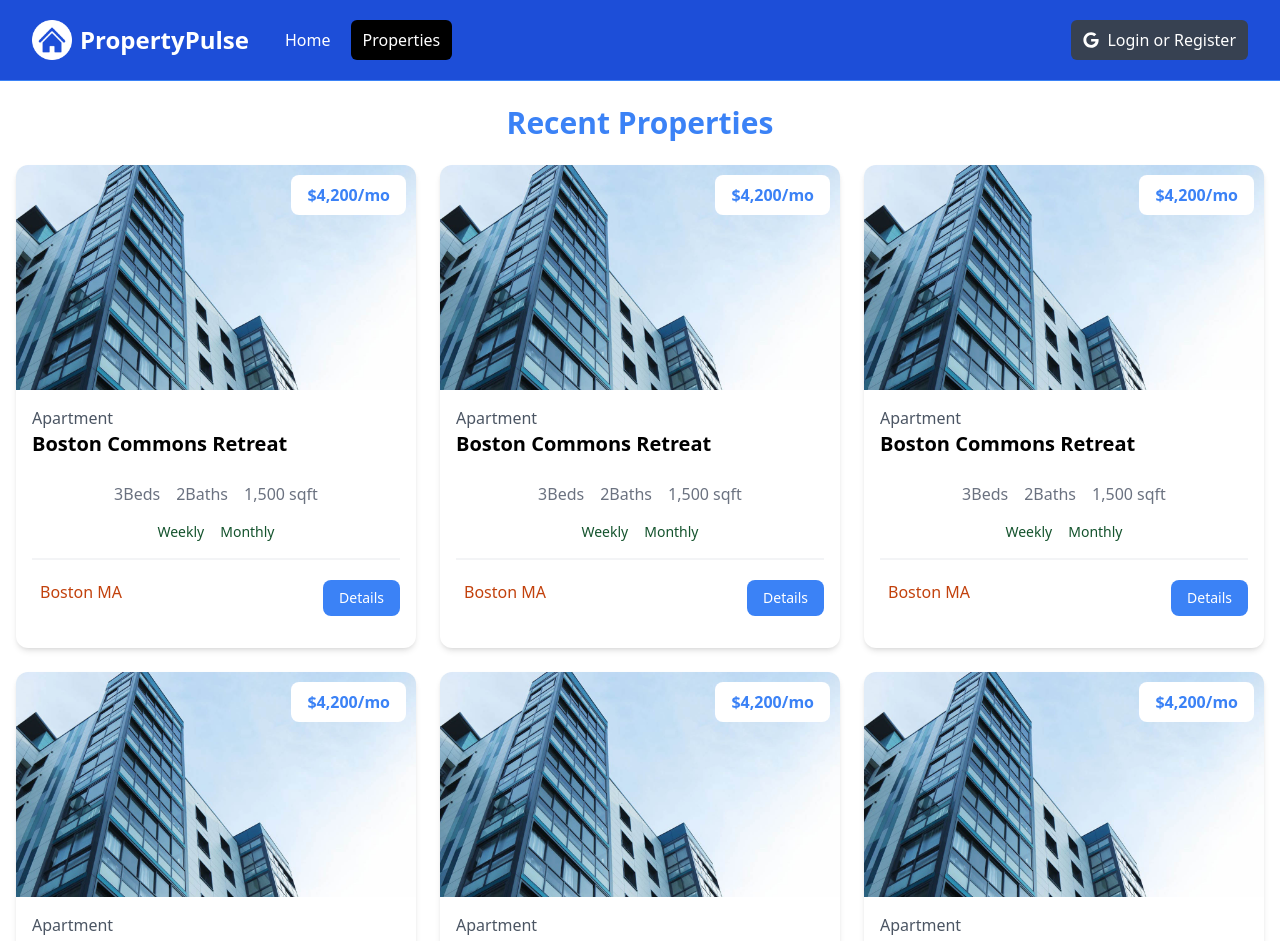
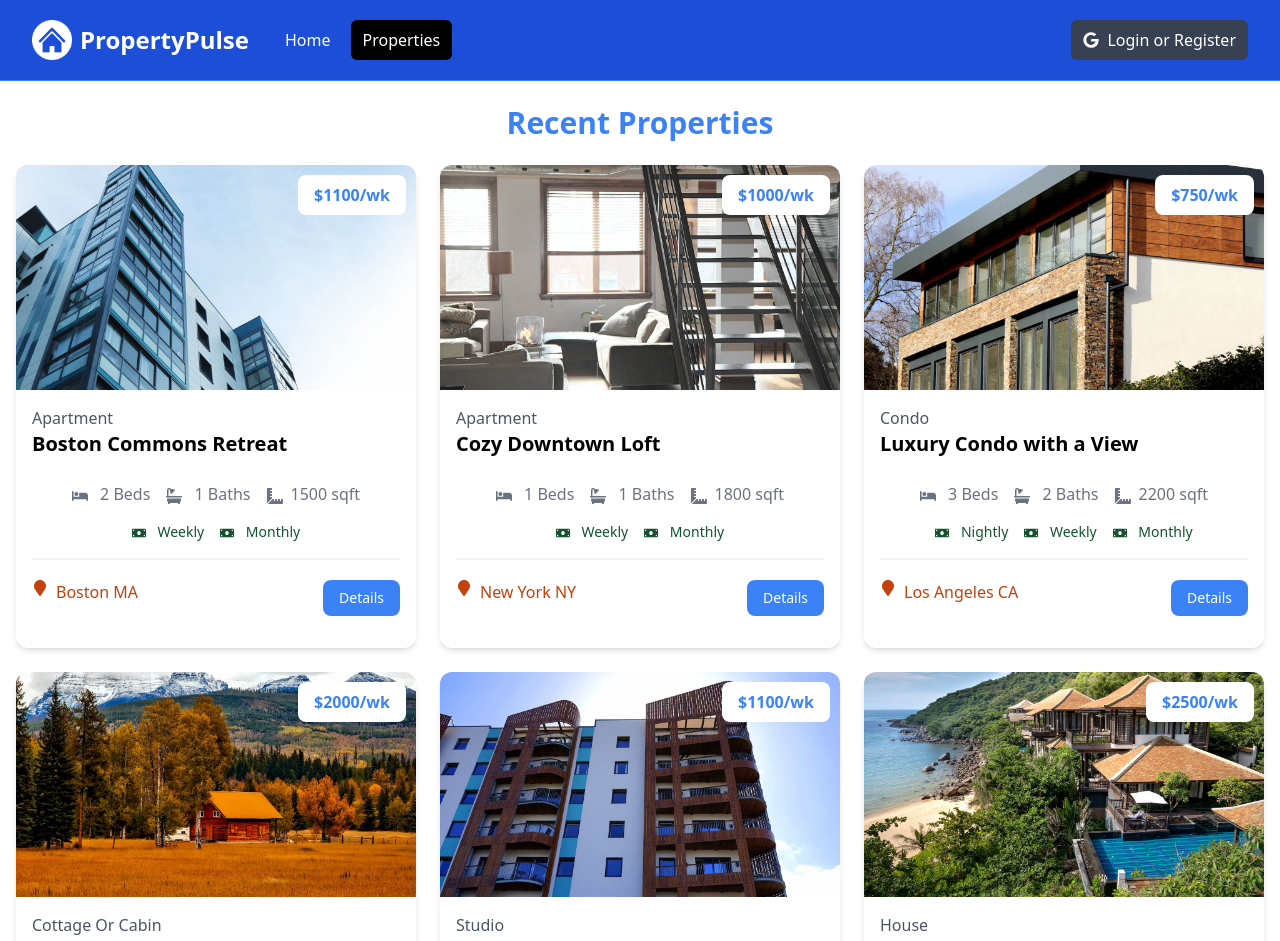
Before and after one commit to boyan-boyanov/property-next, a Next.js app: page /properties in a window 1280 px wide. Shown: the top 941 px of the page. Built offline with nearby package versions, Linux system fonts and the light colour scheme.

Commit message:
add dinamic data to propertycard

```diff
--- a/app/properties/page.jsx
+++ b/app/properties/page.jsx
@@ -4,15 +4,15 @@
 
 const PropertiesPage = () => {
   return (
-    <section class="px-4 py-6">
-      <div class="container-xl lg:container m-auto">
-        <h2 class="text-3xl font-bold text-blue-500 mb-6 text-center">
+    <section className="px-4 py-6">
+      <div className="container-xl lg:container m-auto">
+        <h2 className="text-3xl font-bold text-blue-500 mb-6 text-center">
           Recent Properties
         </h2>
         {properties.length === 0 ? (
           <p>No properties found</p>
         ) : (
-          <div class="grid grid-cols-1 md:grid-cols-3 gap-6">
+          <div className="grid grid-cols-1 md:grid-cols-3 gap-6">
             {properties.map((property) => (
               <PropertyCard key={property._id} property={property} />
             ))}
--- a/components/PropertyCard.jsx
+++ b/components/PropertyCard.jsx
@@ -1,59 +1,96 @@
+import Image from "next/image";
+import Link from "next/link";
 import React from "react";
+import {
+  FaBed,
+  FaBath,
+  FaRulerCombined,
+  FaMoneyBill,
+  FaMapMarker,
+} from "react-icons/fa";
 
-const PropertyCard = () => {
+const PropertyCard = ({ property }) => {
+  console.log(property);
+  const getRateDisplay = () => {
+    const { rates } = property;
+    if (rates.montly) {
+      return `${rates.montly}/mo`;
+    }
+    if (rates.weekly) {
+      return `${rates.weekly}/wk`;
+    }
+    if (rates.nightly) {
+      return `${rates.nightly}/night`;
+    }
+  };
   return (
-    <div class="bg-white rounded-xl shadow-md relative">
-      <img
-        src="images/properties/a1.jpg"
+    <div className="bg-white rounded-xl shadow-md relative">
+      <Image
+        sizes="100vw"
+        height={0}
+        width={0}
+        src={`/images/properties/${property.images[0]}`}
         alt=""
-        class="object-cover rounded-t-xl"
+        className="w-full h-auto rounded-t-xl"
       />
-      <div class="p-4">
-        <div class="text-left md:text-center lg:text-left mb-6">
-          <div class="text-gray-600">Apartment</div>
-          <h3 class="text-xl font-bold">Boston Commons Retreat</h3>
+      <div className="p-4">
+        <div className="text-left md:text-center lg:text-left mb-6">
+          <div className="text-gray-600">{property.type}</div>
+          <h3 className="text-xl font-bold">{property.name}</h3>
         </div>
-        <h3 class="absolute top-[10px] right-[10px] bg-white px-4 py-2 rounded-lg text-blue-500 font-bold text-right md:text-center lg:text-right">
-          $4,200/mo
+        <h3 className="absolute top-[10px] right-[10px] bg-white px-4 py-2 rounded-lg text-blue-500 font-bold text-right md:text-center lg:text-right">
+          ${getRateDisplay()}
         </h3>
 
-        <div class="flex justify-center gap-4 text-gray-500 mb-4">
+        <div className="flex justify-center gap-4 text-gray-500 mb-4">
           <p>
-            <i class="fa-solid fa-bed"></i> 3
-            <span class="md:hidden lg:inline">Beds</span>
+            <FaBed className="inline mr-2" /> {property.beds}{" "}
+            <span className="lg:inline">Beds</span>
           </p>
           <p>
-            <i class="fa-solid fa-bath"></i> 2
-            <span class="md:hidden lg:inline">Baths</span>
+            <FaBath className="inline mr-2" /> {property.baths}{" "}
+            <span className="lg:inline">Baths</span>
           </p>
           <p>
-            <i class="fa-solid fa-ruler-combined"></i>
-            1,500 <span class="md:hidden lg:inline">sqft</span>
+            <FaRulerCombined className="inline mr-2" />
+            {property.square_feet} <span className="lg:inline">sqft</span>
           </p>
         </div>
 
-        <div class="flex justify-center gap-4 text-green-900 text-sm mb-4">
-          <p>
-            <i class="fa-solid fa-money-bill"></i> Weekly
-          </p>
-          <p>
-            <i class="fa-solid fa-money-bill"></i> Monthly
-          </p>
+        <div className="flex justify-center gap-4 text-green-900 text-sm mb-4">
+          {property.rates.nightly && (
+            <p>
+              <FaMoneyBill className="inline mr-2" /> Nightly
+            </p>
+          )}
+          {property.rates.weekly && (
+            <p>
+              <FaMoneyBill className="inline mr-2" /> Weekly
+            </p>
+          )}
+          {property.rates.monthly && (
+            <p>
+              <FaMoneyBill className="inline mr-2" /> Monthly
+            </p>
+          )}
         </div>
 
-        <div class="border border-gray-100 mb-5"></div>
+        <div className="border border-gray-100 mb-5"></div>
 
-        <div class="flex flex-col lg:flex-row justify-between mb-4">
-          <div class="flex align-middle gap-2 mb-4 lg:mb-0">
-            <i class="fa-solid fa-location-dot text-lg text-orange-700"></i>
-            <span class="text-orange-700"> Boston MA </span>
+        <div className="flex flex-col lg:flex-row justify-between mb-4">
+          <div className="flex align-middle gap-2 mb-4 lg:mb-0">
+            <FaMapMarker className="text-orange-700" />
+            <span className="text-orange-700">
+              {" "}
+              {property.location.city} {property.location.state}{" "}
+            </span>
           </div>
-          <a
-            href="property.html"
-            class="h-[36px] bg-blue-500 hover:bg-blue-600 text-white px-4 py-2 rounded-lg text-center text-sm"
+          <Link
+            href={`/properties/${property._id}`}
+            className="h-[36px] bg-blue-500 hover:bg-blue-600 text-white px-4 py-2 rounded-lg text-center text-sm"
           >
             Details
-          </a>
+          </Link>
         </div>
       </div>
     </div>
```
